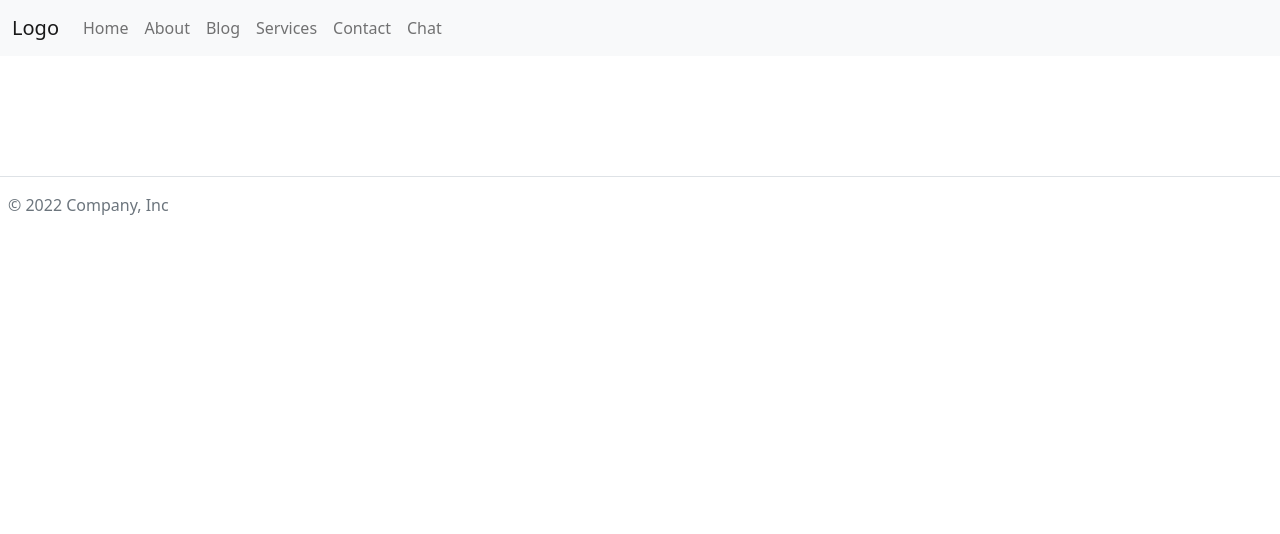
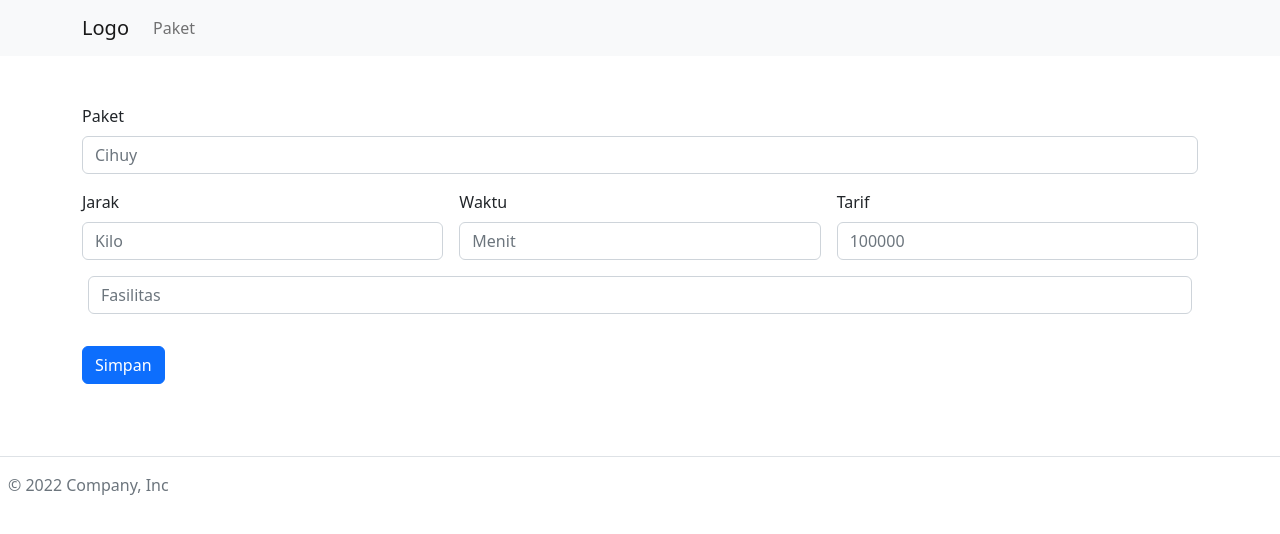
Before and after one commit to isalzufari/chat-bot, a React (Create React App) app: page /admin/paket in a window 1280 px wide. Shown: the top 534 px of the page. Built offline with nearby package versions, Linux system fonts and the light colour scheme.

Commit message:
feature chat, admin

```diff
--- a/src/App.js
+++ b/src/App.js
@@ -19,6 +19,7 @@ import Chat from "./Page/Chat";
 // Admin Page
 import Login from "./Page/Admin/Login";
 import AdminHome from "./Page/Admin/Home";
+import Paket from "./Page/Admin/Paket";
 
 function App() {
   return (
@@ -36,6 +37,7 @@ function App() {
             <Route path="admin">
               <Route index element={<AdminHome />} />
               <Route path="login" element={<Login />} />
+              <Route path="paket" element={<Paket />} />
             </Route>
           </Routes>
         </div>
--- a/src/Components/Navbar.js
+++ b/src/Components/Navbar.js
@@ -1,17 +1,26 @@
 import React from 'react'
-import { Link } from "react-router-dom"
+import { Link, useLocation } from "react-router-dom"
 
 const Navbar = () => {
+  const location = useLocation();
+  const { pathname } = location;
+  const splitLocation = pathname.split("/");
   return (
     <>
       <nav class="navbar navbar-expand-lg bg-light">
-        <div class="container-fluid">
+        <div class="container">
           <a class="navbar-brand" href="/">Logo</a>
           <button class="navbar-toggler" type="button" data-bs-toggle="collapse" data-bs-target="#navbarSupportedContent" aria-controls="navbarSupportedContent" aria-expanded="false" aria-label="Toggle navigation">
             <span class="navbar-toggler-icon"></span>
           </button>
           <div class="collapse navbar-collapse" id="navbarSupportedContent">
             <ul class="navbar-nav me-auto mb-2 mb-lg-0">
+              {splitLocation[1] === "admin" ?
+                <li class="nav-item">
+                  <Link to="admin/paket" class="nav-link">Paket</Link>
+                </li>
+                :
+                <>
                   <li class="nav-item">
                     <Link to="/" class="nav-link">Home</Link>
                   </li>
@@ -30,6 +39,9 @@ const Navbar = () => {
                   <li class="nav-item">
                     <Link to="chat" class="nav-link">Chat</Link>
                   </li>
+                </>
+              }
+
             </ul>
           </div>
         </div>
--- a/src/Page/Admin/Home.js
+++ b/src/Page/Admin/Home.js
@@ -3,6 +3,7 @@ import { toRupiah } from '../../Utils/utils'
 
 const Home = () => {
   const [reserved, setReserved] = useState([])
+  const [paket, setPaket] = useState([])
   const [usersReserved, setUsersReserved] = useState([])
 
   useEffect(() => {
@@ -11,15 +12,47 @@ const Home = () => {
     })
       .then(res => res.json())
       .then(res => { setReserved(res.data); console.log(res.data) })
+
+    fetch("http://localhost:3001/paket", {
+      method: 'GET'
+    })
+      .then(res => res.json())
+      .then(res => { setPaket(res.data); console.log(res.data) })
   }, []);
 
   const getUsersReserved = (id) => {
-    console.log(id)
     fetch(`http://localhost:3001/reserved/${id}`, {
       method: 'GET'
     })
       .then(res => res.json())
       .then(res => { setUsersReserved(res.data); console.log(res.data) })
+  }
+
+  const deleteUsersReserved = (id) => {
+    console.log(id)
+    fetch(`http://localhost:3001/reserved/${id}`, {
+      method: 'DELETE'
+    })
+      .then(res => res.json())
+      .then(res => {
+        console.log(res.status)
+        console.log(reserved);
+        const rmReserved = reserved.filter(reserve => reserve.id !== id);
+        setReserved(rmReserved);
+      })
+  }
+
+  const deletePaket = (id) => {
+    console.log(id)
+    fetch(`http://localhost:3001/paket/${id}`, {
+      method: 'DELETE'
+    })
+      .then(res => res.json())
+      .then(res => {
+        console.log(res.status)
+        const rmPaket = paket.filter(e => e.id !== id);
+        setPaket(rmPaket);
+      })
   }
 
   return (
@@ -38,6 +71,7 @@ const Home = () => {
                       <th scope="col">Alamat</th>
                       <th scope="col">Total Pembayaran</th>
                       <th scope="col">Status Pembayaran</th>
+                      <th scope="col">Action</th>
                     </tr>
                   </thead>
                   <tbody>
@@ -48,6 +82,7 @@ const Home = () => {
                         <td>{val.alamat}</td>
                         <td>{toRupiah(val.total_pembayaran)}</td>
                         <td>{val.status_pembayaran > 0 ? "Sudah" : "Belum"}</td>
+                        <td><button onClick={() => deleteUsersReserved(val.id)} type='button' className='btn btn-danger'>Hapus</button></td>
                       </tr>
                     ))}
                   </tbody>
@@ -85,6 +120,39 @@ const Home = () => {
             </div>
           </div>
         </div>
+        <div className="col-12 col-md-6">
+          <div className="card">
+            <div className="card-body">
+              <h5>Paket</h5>
+              <div className="table-responsive">
+                <table class="table table-hover">
+                  <thead>
+                    <tr>
+                      <th scope="col">#</th>
+                      <th scope="col">Nama</th>
+                      <th scope="col">Jarak</th>
+                      <th scope="col">Waktu</th>
+                      <th scope="col">Tarif</th>
+                      <th scope="col">Action</th>
+                    </tr>
+                  </thead>
+                  <tbody>
+                    {paket.map((val, key) => (
+                      <tr key={key}>
+                        <th scope="row">{key + 1}</th>
+                        <td>{val.nama}</td>
+                        <td>{val.jarak} Km</td>
+                        <td>{val.waktu} Menit</td>
+                        <td>{toRupiah(val.tarif)}</td>
+                        <td><button onClick={() => deletePaket(val.id)} type='button' className='btn btn-danger'>Hapus</button></td>
+                      </tr>
+                    ))}
+                  </tbody>
+                </table>
+              </div>
+            </div>
+          </div>
+        </div>
       </div>
     </>
   )
--- a/src/Page/Admin/Login.js
+++ b/src/Page/Admin/Login.js
@@ -3,8 +3,7 @@ import React from 'react'
 const Login = () => {
   return (
     <main class="form-signin w-100 m-auto text-center" style={{ maxWidth: 330 }}>
-      <form>
-        <img class="mb-4" src="/docs/5.2/assets/brand/bootstrap-logo.svg" alt="" width="72" height="57" />
+      <form style={{ marginTop: 100, marginBottom: 100 }}>
         <h1 class="h3 mb-3 fw-normal">Please sign in</h1>
 
         <div class="form-floating mb-3">
--- /dev/null
+++ b/src/Page/Admin/Paket.js
@@ -0,0 +1,119 @@
+import React, { useState } from 'react'
+
+const Paket = () => {
+
+  const [fasilitas, setFasilitas] = useState([
+    {
+      id: 1,
+      value: ""
+    }
+  ]);
+
+  const [paket, setPaket] = useState({
+    nama: '',
+    jarak: '',
+    waktu: '',
+    tarif: '',
+  });
+
+  const onUpdateValue = (val, id, index) => {
+    // const updated = [...fasilitas];
+    // updated[index].value = val;
+    // setFasilitas(updated[index]);
+
+    // setFasilitas([fasilitas,
+    //   [index],
+    //   {
+    //     id: id,
+    //     value: val
+    //   }
+    // ])
+
+    // setFasilitas(fasilitas => ({
+    //   ...fasilitas,
+    //   [index]: val
+    // })
+    // )
+
+    let newArr = [...fasilitas];
+    newArr[index].value = val
+    setFasilitas(newArr);
+  }
+
+  const onSaveData = async () => {
+    const newObjData = {
+      nama: paket.nama,
+      jarak: paket.jarak,
+      waktu: paket.waktu,
+      tarif: paket.tarif,
+      fasilitas: fasilitas
+    };
+
+    try {
+      const response = await fetch("http://localhost:3001/paket", {
+        method: 'POST',
+        headers: {
+          'Accept': '*/*',
+          'Content-Type': 'application/json',
+        },
+        body: JSON.stringify(newObjData)
+      });
+
+      const receive = await response.json();
+      if (receive.status === "success") {
+        alert("Data berhasil disimpan!");
+        setPaket({
+          nama: "",
+          jarak: "",
+          waktu: "",
+          tarif: ""
+        });
+        setFasilitas([
+          {
+            id: 1,
+            value: ""
+          }
+        ])
+      }
+
+    } catch (error) {
+      console.log(error)
+    }
+  }
+
+  return (
+    <form class="row g-3">
+      <div class="col-12">
+        <label class="form-label">Paket</label>
+        <input onChange={(e) => setPaket({ ...paket, nama: e.target.value })} type="text" class="form-control" placeholder="Cihuy" value={paket.nama} />
+      </div>
+      <div class="col-md-4">
+        <label class="form-label">Jarak</label>
+        <input onChange={(e) => setPaket({ ...paket, jarak: e.target.value })} type="number" class="form-control" placeholder="Kilo" value={paket.jarak} />
+      </div>
+      <div class="col-md-4">
+        <label class="form-label">Waktu</label>
+        <input onChange={(e) => setPaket({ ...paket, waktu: e.target.value })} type="number" class="form-control" placeholder="Menit" value={paket.waktu} />
+      </div>
+      <div class="col-md-4">
+        <label class="form-label">Tarif</label>
+        <input onChange={(e) => setPaket({ ...paket, tarif: e.target.value })} type="number" class="form-control" placeholder="100000" value={paket.tarif} />
+      </div>
+
+      {fasilitas.map((val, key) => (
+        <div class="input-group mb-3" style={{ padding: '0px 14px' }} key={key}>
+          <input type="text" class="form-control" placeholder="Fasilitas" aria-label="Recipient's username" aria-describedby="basic-addon2" value={fasilitas[key].value} onChange={(e) => onUpdateValue(e.target.value, val.id, key)} />
+          {val.value &&
+            <button disabled={val.value === "" || key > 1} type='button' className="btn btn-primary input-group-text" id="basic-addon2" onClick={() => setFasilitas([...fasilitas, { id: fasilitas.length + 1, value: "" }])}>Tambah</button>
+          }
+        </div>
+      ))}
+
+      <div class="col-12">
+        <button onClick={onSaveData} type="button" class="btn btn-primary">Simpan</button>
+      </div>
+    </form >
+  )
+}
+
+export default Paket
--- a/src/Page/Chat.js
+++ b/src/Page/Chat.js
@@ -105,7 +105,7 @@ const Chat = () => {
             </div>
             <div class="input-group mb-3" style={{ padding: '0px 14px' }}>
               <input type="text" class="form-control" value={formData.send} onChange={(e) => setFormData({ ...formData, send: e.target.value })} placeholder="Recipient's username" aria-label="Recipient's username" aria-describedby="basic-addon2" />
-              <button type='button' className="btn btn-primary input-group-text" id="basic-addon2" onClick={handleSend}>Kirim</button>
+              <button type='button' className="btn btn-primary input-group-text" id="basic-addon2" onClick={handleSend} disabled={!formData.send}>Kirim</button>
             </div>
           </div>
         </div>
```
Lines whose indentation alone changed are shown as unchanged.
